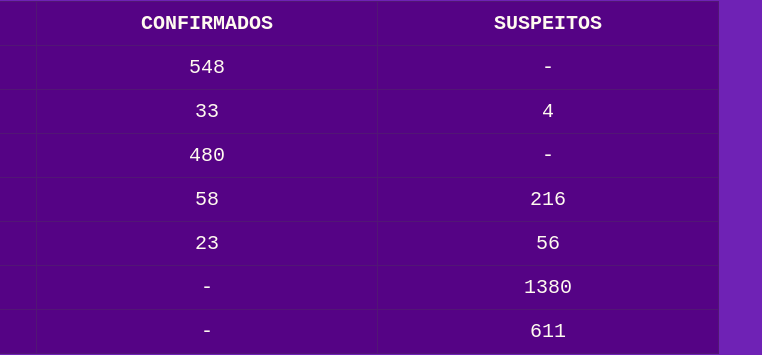
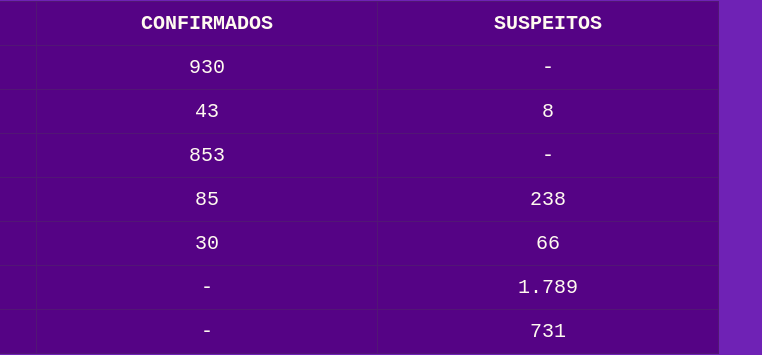
Before and after one commit to RiellyCM/RiellyCM.github.io, a website built with webpack: page dist/index.html in a window 1280 px wide. Shown: the part 255-610 px from the top of the page, 433-1195 px from the left. Built offline with nearby package versions, Linux system fonts and the light colour scheme.

Commit message:
atualiza dados do ultimo dia na tabela

```diff
--- a/src/index.js
+++ b/src/index.js
@@ -62,8 +62,19 @@
     require("../dados/maio/17-05-2020.json"),
     require("../dados/maio/18-05-2020.json"),
     require("../dados/maio/19-05-2020.json"),
+    require("../dados/maio/20-05-2020.json"),
+    require("../dados/maio/21-05-2020.json"),
+    require("../dados/maio/22-05-2020.json"),
+    require("../dados/maio/23-05-2020.json"),
+    require("../dados/maio/24-05-2020.json"),
+    require("../dados/maio/25-05-2020.json"),
+    require("../dados/maio/26-05-2020.json"),
+    require("../dados/maio/27-05-2020.json"),
+    require("../dados/maio/28-05-2020.json"),
+    require("../dados/maio/29-05-2020.json"),
     ];
     //adiciona em files todos os file, ou seja, todos os arquivos que contem os dados utilizados.
+    //precisa atualizar os jsons no file sempre para que eles se apliquem
 
     const labels = files.map((file) => {
       return file.data;
@@ -114,6 +125,25 @@
     const atualizaDataTabela = document.querySelector(".atualizadia-js")
     atualizaDataTabela.innerHTML = atualizaData;
     //busca o ultimo file de data e mostra no campo atualiza data da tabela
+
+    const atualizaTotalConfirmadosTabela = files[files.length-1].confirmados.total;
+    const atualizaConfirmadosTabela = document.querySelector(".totalconfirmadostabela-js")
+    atualizaConfirmadosTabela.innerHTML = atualizaTotalConfirmadosTabela;
+    //busca os dados de total dentro de confirmados do ultimo file de files e atualiza na tabela
+
+    const atualizaTotalObitosConfirmadosTabela = files[files.length-1].confirmados.obitos;
+    const atualizaObitosConfirmadosTabela = document.querySelector(".obitosconfirmados-js")
+    atualizaObitosConfirmadosTabela.innerHTML = atualizaTotalObitosConfirmadosTabela;
+    //busca obitos dentro de confirmados do ultimo file de files
+
+    const atualizaTotalObitosSuspeitosTabela = files[files.length-1].suspeitos.obitos;
+    const atualizaObitosSuspeitosTabela = document.querySelector(".obitosuspeito-js")
+    atualizaObitosSuspeitosTabela.innerHTML = atualizaTotalObitosSuspeitosTabela;
+    //
+
+    const atualizaRecuperadosConfirmadosTabela = files[files.length-1].confirmados.recuperados;
+    const atualizaRecuperadosTabela = document.querySelector(".recuperados-js")
+    atualizaRecuperadosTabela.innerHTML = atualizaRecuperadosConfirmadosTabela;
 
     //aqui começa a parte do codigo que soma os internados durantes os 3 meses e realiza verificação
 
@@ -227,6 +257,11 @@
     const aguardamresultadosTabela = document.querySelector(".aguardamresultados-js")
     aguardamresultadosTabela.innerHTML = aguardamResultado;
 
+
+    const atualizaTotalDescartadosTabela = files[files.length-1].suspeitos.descartados;
+    const atualizaDescartadosTabela = document.querySelector(".descartados-js")
+    atualizaDescartadosTabela.innerHTML = atualizaTotalDescartadosTabela;
+    //mesma lógica em que é pego os descartados de suspeitos do ultimo file de files
 
 const graficoCasosConfirmados = document.querySelector('#total-de-casos-confirmados').getContext('2d');
 const graficoObitos = document.querySelector('#total-de-obitos').getContext('2d');
```
Also changed, not shown: dist/index.html, dist/main.js. Lines whose indentation alone changed are shown as unchanged.
